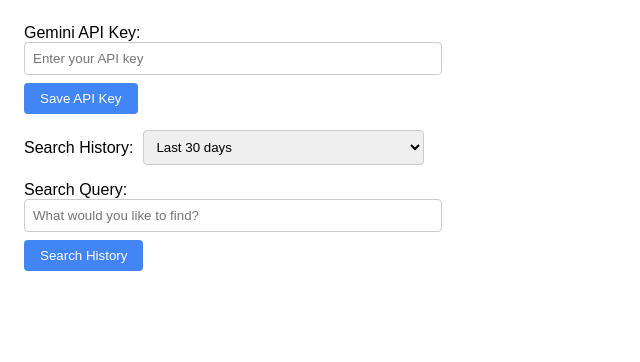
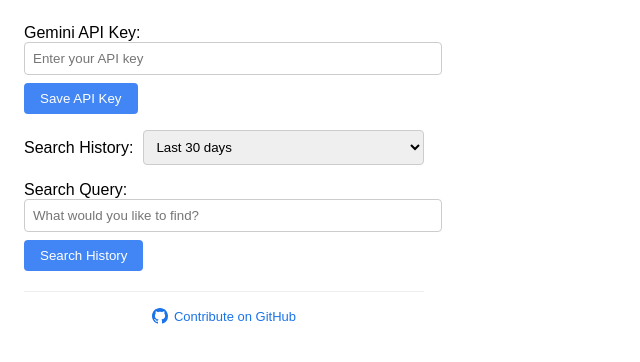
Before and after one commit to Prajwalgn-07/Recally, a website with bundled scripts: page popup.html in a window 1280 px wide. Shown: the whole page, without its empty margins (0-640 px from the left). Built offline with nearby package versions, Linux system fonts and the light colour scheme; some packages are replaced by stand-ins of ours.

Commit message:
contribution link

```diff
--- a/popup.html
+++ b/popup.html
@@ -80,6 +80,30 @@
             border-radius: 4px;
             line-height: 1.5;
         }
+        .github-link {
+            display: flex;
+            align-items: center;
+            justify-content: center;
+            margin-top: 20px;
+            padding-top: 16px;
+            border-top: 1px solid #eee;
+            font-size: 13px;
+            color: #666;
+        }
+        .github-link a {
+            display: flex;
+            align-items: center;
+            color: #1a73e8;
+            text-decoration: none;
+            gap: 6px;
+        }
+        .github-link a:hover {
+            text-decoration: underline;
+        }
+        .github-icon {
+            width: 16px;
+            height: 16px;
+        }
     </style>
 </head>
 <body>
@@ -108,6 +132,15 @@
 
     <div id="results"></div>
 
+    <div class="github-link">
+        <a href="https://github.com/Prajwalgn-07/Recally" target="_blank">
+            <svg class="github-icon" viewBox="0 0 16 16" fill="currentColor">
+                <path d="M8 0C3.58 0 0 3.58 0 8c0 3.54 2.29 6.53 5.47 7.59.4.07.55-.17.55-.38 0-.19-.01-.82-.01-1.49-2.01.37-2.53-.49-2.69-.94-.09-.23-.48-.94-.82-1.13-.28-.15-.68-.52-.01-.53.63-.01 1.08.58 1.23.82.72 1.21 1.87.87 2.33.66.07-.52.28-.87.51-1.07-1.78-.2-3.64-.89-3.64-3.95 0-.87.31-1.59.82-2.15-.08-.2-.36-1.02.08-2.12 0 0 .67-.21 2.2.82.64-.18 1.32-.27 2-.27.68 0 1.36.09 2 .27 1.53-1.04 2.2-.82 2.2-.82.44 1.1.16 1.92.08 2.12.51.56.82 1.27.82 2.15 0 3.07-1.87 3.75-3.65 3.95.29.25.54.73.54 1.48 0 1.07-.01 1.93-.01 2.2 0 .21.15.46.55.38A8.013 8.013 0 0016 8c0-4.42-3.58-8-8-8z"></path>
+            </svg>
+            Contribute on GitHub
+        </a>
+    </div>
+
     <script type="module" src="popup.js"></script>
 </body>
 </html>
```
